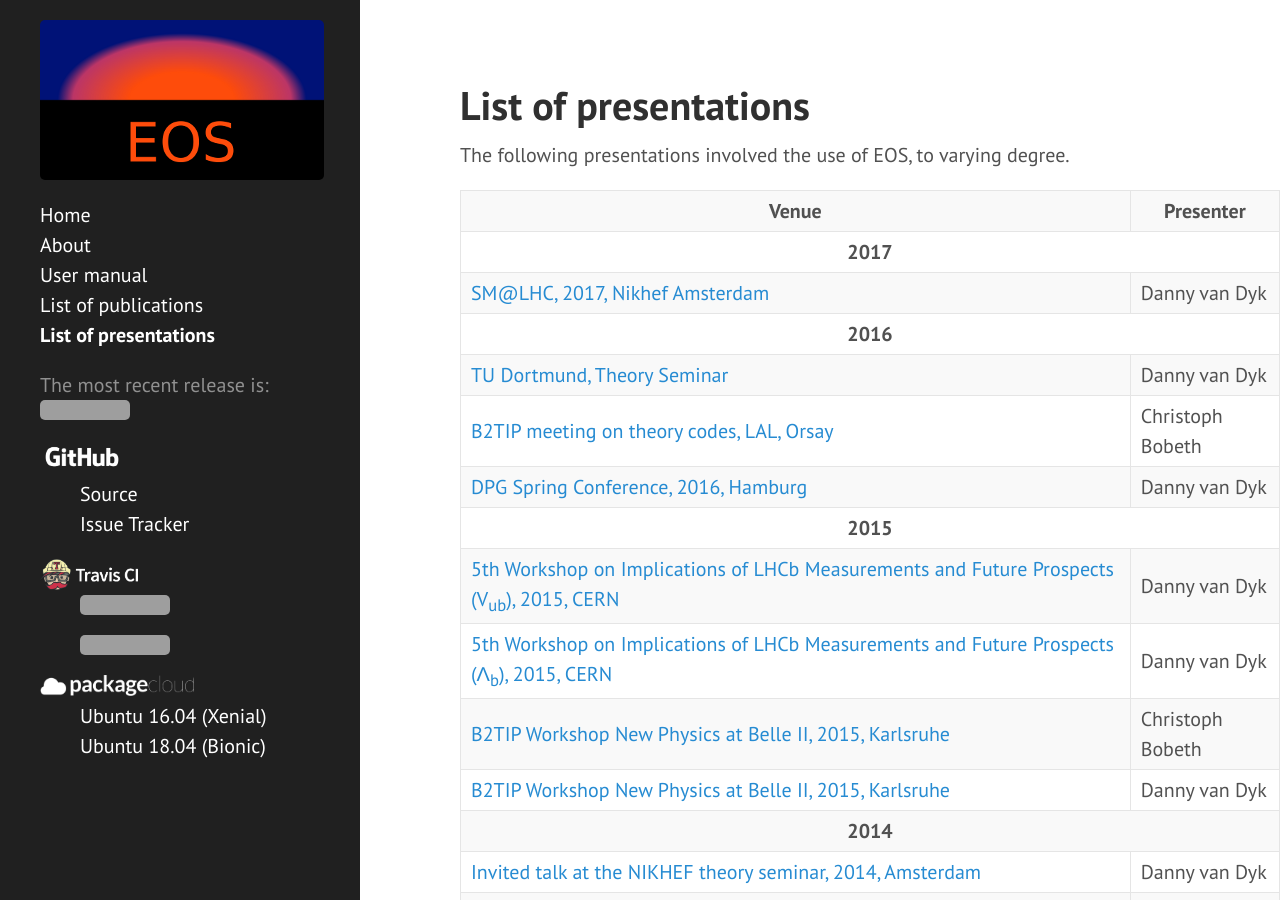
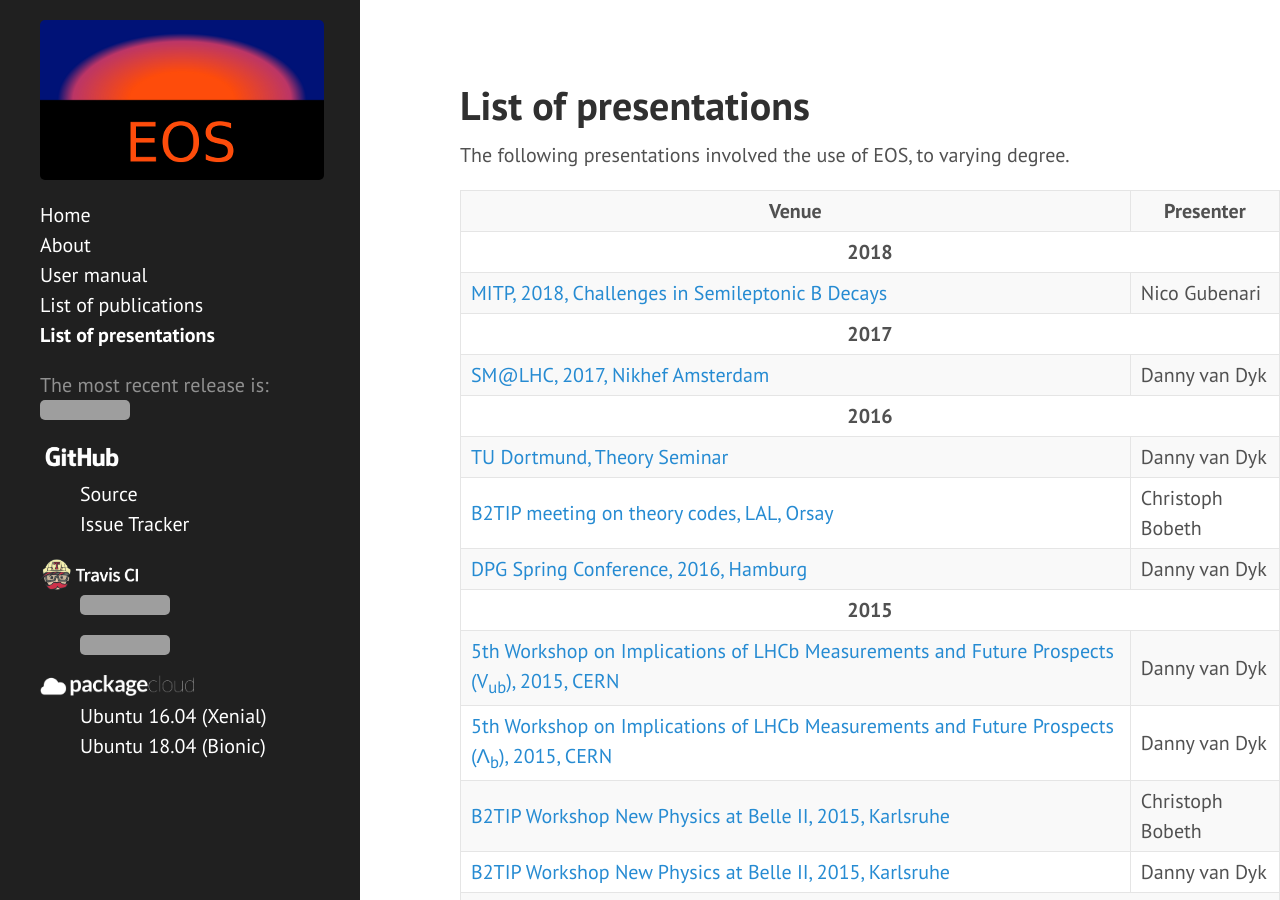
Before and after one commit to eos/eos.github.io, a Jekyll site: the page built from talks.html, in a window 1280 px wide and 900 px high. Built offline with Jekyll 4.4.1, drawn with Linux system fonts in a browser that asks for light colours; grey boxes are pictures that could not be loaded.

Commit message:
Add 2018 talk Mainz by Nico

```diff
--- a/_data/talks.yml
+++ b/_data/talks.yml
@@ -1,3 +1,9 @@
+- year:  '2018'
+  items:
+      - venue: 'MITP, 2018, Challenges in Semileptonic B Decays'
+        presenter: 'Nico Gubenari'
+        file: 'gubernari-mainz-2018.pdf'
+
 - year:  '2017'
   items:
       - venue: 'SM@LHC, 2017, Nikhef Amsterdam'
```
Also changed, not shown: 1 other file.
